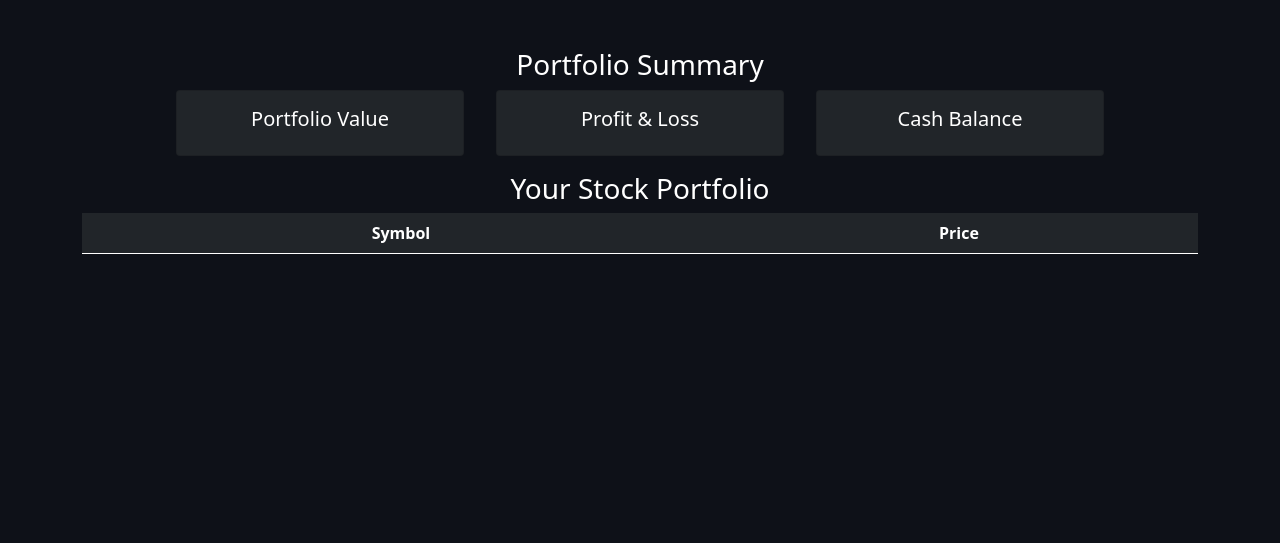
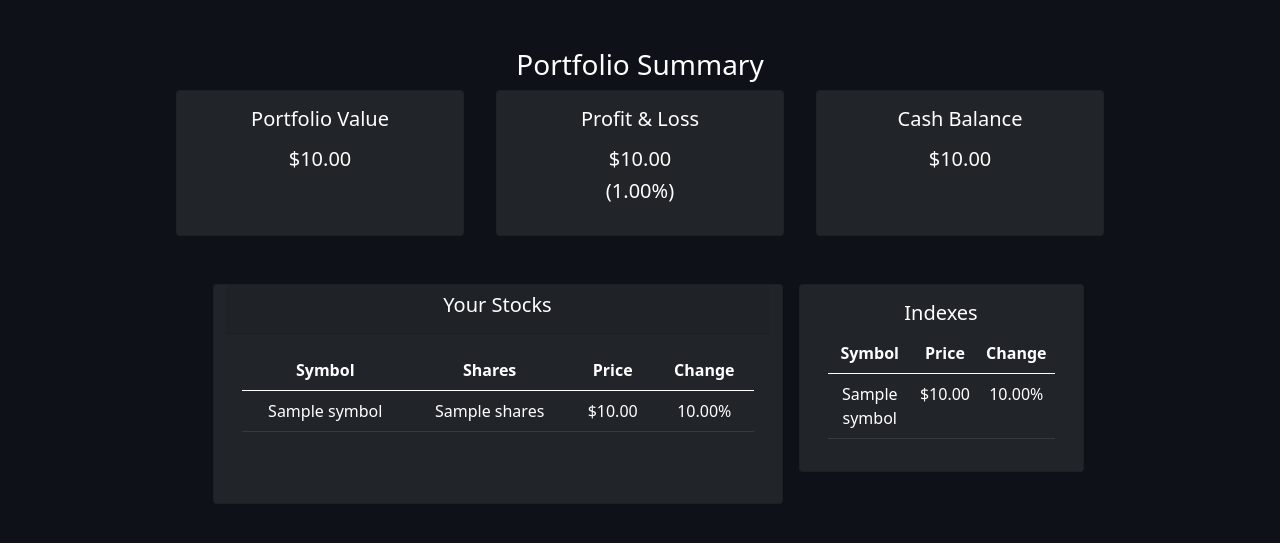
Before and after one commit to rmcharg/Trading-Platform-Sim, a Flask app: template flaskr/templates/index.html in a window 1280 px wide. Shown: the part 74-617 px from the top of the page. Run offline with Flask 3, Linux system fonts and the light colour scheme; the template is opened without the code that fills it: most values are stand-ins (such as "Sample title", 1, 10 or a date in 2020); lists and menus that the app fills with data are empty.

Commit message:
Implemented Sell functionality in the app. Altered the dashboard to now display some key market indexes. Implemented the profit/loss display in the dashboard.

```diff
--- a/flaskr/helpers.py
+++ b/flaskr/helpers.py
@@ -1,4 +1,4 @@
-from flask import redirect, session
+from flask import redirect, session, flash
 from functools import wraps
 import yfinance as yf
 import sqlite3
@@ -8,7 +8,6 @@
 
 # Decorator for routes so that is login is required
 def login_required(orig_func):
-
     # use wraps so that the decorated function still has the route name
     @wraps(orig_func)
     def decorated_function(*args, **kwargs):
@@ -28,6 +27,7 @@
         returns:
             - the current cash balance of the users account
         """
+        # connect to database query for user cash with the id provided
         conn = sqlite3.connect(DATABASE_NAME)
         conn.row_factory = sqlite3.Row
         cur = conn.cursor()
@@ -79,12 +79,15 @@
     """
     try:
         ticker = yf.Ticker(symbol)
+        stock_data = ticker.history(period="1d", interval="1m")
+        current_price = stock_data.iloc[-1].Close
+        open_price = stock_data.iloc[0].Open
+        yesterday_close = ticker.history(period="5d", interval="1d").iloc[-2].Close
+        change = ((current_price - yesterday_close) / yesterday_close) * 100
+        return {"symbol": symbol, "current_price": current_price, "open_price": open_price, "change": change}
+
     except:
-        return None
-
-    stock_data = ticker.history(period="1d", interval="1m")
-    current_price = stock_data.iloc[-1].Close
-    return {"price": current_price, "symbol": symbol}
+         return None
 
 
 def get_user_portfolio(id):
@@ -104,24 +107,29 @@
     conn.row_factory = sqlite3.Row
     cur = conn.cursor()
     rows = cur.execute(
-        "SELECT symbol, shares, total_value FROM holdings WHERE user_id = ?",
+        "SELECT symbol, shares FROM holdings WHERE user_id = ?",
         (id,)).fetchall()
 
     stocks = []
+    invested_value = 0
     for row in rows:
-        stock = {}
+        stock = get_stock(row['symbol'])
 
         # Add number of shares of the stock and the value of the shares
         stock['symbol'] = row['symbol']
         stock['shares'] = row['shares']
-        stock['total'] = row['total_value']
-        stock['price'] = 10
+        stock['total'] = stock['shares'] * stock['current_price']
         stocks.append(stock)
+        invested_value += stock['total']
 
-    portfolio_value = 0
     cash = get_user_cash(id)
+    portfolio_value = cash + invested_value
+    profit = portfolio_value - 10000
+    percentage_change = ( profit /10000 ) * 100
 
-    return {'stocks': stocks, 'cash': cash, 'value': portfolio_value}
+    return {'stocks': stocks, 'cash': cash, 'invested_value': invested_value
+            , 'portfolio_value': portfolio_value, 'profit': profit,
+            'percentage_change': percentage_change}
 
 
 def add_transaction(id, symbol, shares, value, time, transaction_type):
@@ -141,9 +149,12 @@
         conn.row_factory = sqlite3.Row
         cur = conn.cursor()
 
+        if transaction_type.upper() == "SELL":
+             shares = -1 * shares
+
         cur.execute(
             "INSERT INTO transactions (user_id, symbol, shares, value, datetime, type) VALUES (?, ?, ?, ?, ?, ?)",
-            (id, symbol.upper(), shares, value, time, transaction_type))
+            (id, symbol.upper(), shares, value, time, transaction_type.upper()))
 
         conn.commit()
 
@@ -161,7 +172,7 @@
     conn.row_factory = sqlite3.Row
     cur = conn.cursor()
     transactions =cur.execute(
-         "SELECT symbol, shares, value, datetime FROM transactions WHERE user_id = ?",
+         "SELECT symbol, shares, value, datetime, type FROM transactions WHERE user_id = ?",
         (id,)).fetchall()
 
     return transactions
@@ -191,3 +202,45 @@
                     (new_shares, new_total_value, session['user_id'], symbol))
 
     conn.commit()
+
+
+def remove_user_holdings(id, symbol, shares_to_remove, price):
+    # Connect to database
+    conn = sqlite3.connect(DATABASE_NAME)
+    conn.row_factory = sqlite3.Row
+    cur = conn.cursor()
+
+    # Check to see if the user already has holdings in these shares
+    rows = cur.execute(
+         "SELECT shares, total_value FROM holdings WHERE user_id = ? AND symbol = ?",
+         (id, symbol)).fetchall()
+
+    current_shares = rows[0]['shares']
+    new_shares = current_shares - shares_to_remove
+
+
+    if new_shares  < 0:
+        # if user has sold too many shares throw an error
+        flash('You have sold too many shares')
+        return False
+    elif new_shares == 0:
+        # if user has sold all shares of particular stock delete from table
+        cur.execute("DELETE FROM holdings WHERE user_id = ? AND symbol = ?",
+                    (session['user_id'], symbol))
+    else:
+        # insert new values for the users position for this stock
+        new_total_value = price * new_shares
+        cur.execute("UPDATE holdings SET shares = ?, total_value = ? WHERE user_id = ? AND symbol = ?",
+                    (new_shares, new_total_value, session['user_id'], symbol))
+
+    conn.commit()
+
+
+def get_indexes():
+    index_symbols = ['^GSPC', '^IXIC', '^DJI','^FTSE']
+    indexes = []
+    for symbol in index_symbols:
+         index = get_stock(symbol)
+         indexes.append(index)
+
+    return indexes
--- a/flaskr/templates/index.html
+++ b/flaskr/templates/index.html
@@ -4,43 +4,99 @@
     <h3> Portfolio Summary </h3>
     <div class="container">
         <div class="row justify-content-md-center">
-            <div class="card bg-dark mb-3 mx-3" style="max-width: 18rem;">
+            <div class="card bg-dark mb-5 mx-3" style="max-width: 18rem;">
                 <div class="card-body">
                     <h5 class="card-title">Portfolio Value</h5>
-                  <p class="card-text" id="porfolio-value"></p>
+                <p class="card-text" id="porfolio-value">
+                  <h5> {{ "$%.2f" | format(portfolio['portfolio_value']) }} </h5>
+                </p>
                 </div>
               </div>
 
-              <div class="card bg-dark mb-3 mx-3" style="max-width: 18rem;">
+              <div class="card bg-dark mb-5 mx-3" style="max-width: 18rem;">
                 <div class="card-body">
                   <h5 class="card-title"> Profit & Loss</h5>
-                  <p class="card-text" id="profit-loss"> </p>
+                  <p class="card-text" id="profit-loss">
+                    <h5> {{ "$%.2f" | format(portfolio['profit'])  }}</h5>
+                    <h5> ({{ "%.2f%%" | format(portfolio['percentage_change']) }})</h5>
+                  </p>
                 </div>
               </div>
 
-              <div class="card bg-dark mb-3 mx-3" style="max-width: 18rem;">
+              <div class="card bg-dark mb-5 mx-3" style="max-width: 18rem;">
                 <div class="card-body">
                   <h5 class="card-title"> Cash Balance </h5>
-                  <p class="card-text" id="cash-balance"></p>
+                  <p class="card-text" id="cash-balance">
+                    <h5> {{ "$%.2f" | format(portfolio['cash']) }} </h5>
+                  </p>
                 </div>
               </div>
         </div>
         </div>
       </div>
 
-    <h3> Your Stock Portfolio </h3>
       <div class="container">
+        <div class="row justify-content-md-center">
+          <div class="card text-white bg-dark mb-3 w-50 mx-3">
+            <div class="card-header">
+              <h5> Your Stocks </h5>
+            </div>
+            <div class="card-body">
               <table class="table table-dark" id="tableId">
                 <thead>
 
                     <th scope = "col"> Symbol </th>
+                    <th scope = "col"> Shares </th>
                     <th scope = "col"> Price </th>
+                    <th scope = "col"> Change </th>
                 </thead>
-            <tbody id="bodyId"></tbody>
+                <tbody id="bodyId">
+                  {% if portfolio %}
+                  {% for stock in portfolio['stocks'] %}
+                  <tr>
+                      <td class="text-center">{{ stock['symbol'] }}</td>
+                      <td class="text-center"> {{ stock['shares'] }}</td>
+                      <td class="text-center"> {{ "$%.2f" | format(stock['current_price'])  }}</td>
+                      <td class="text-center"> {{ "%.2f%%" | format(stock['change'])  }}</td>
+                  </tr>
+                  {% endfor %}
+                  {% endif %}
+                </tbody>
             </table>
             </div>
+          </div>
+
+          <div class="card bg-dark mb-5 w-25">
+            <div class="card-body">
+              <h5 class="card-title"> Indexes </h5>
+              <table class="table table-dark" id="indexTableId">
+                <thead>
+
+                    <th scope = "col"> Symbol </th>
+                    <th scope = "col"> Price </th>
+                    <th scope = "col"> Change </th>
+                </thead>
+                <tbody id="indexBodyId">
+                  {% if indexes  %}
+                  {% for index in indexes %}
+                  <tr>
+                      <td class="text-center">{{ index['symbol'] }}</td>
+                      <td class="text-center" id="{{index['symbol']}}-price"> {{ "$%.2f" | format(index['current_price'])  }}</td>
+                      <td class="text-center"> {{ "%.2f%%" | format(index['change'])  }}</td>
+                  </tr>
+                  {% endfor %}
+                  {% endif %}
+                </tbody>
+            </table>
+            </div>
+          </div>
+        </div>
+      </div>
+
 
 <script type="text/javascript">
+
+  /*
     async function GetUpdates() {
         let response = await fetch('/get_dashboard_data');
         let data = await response.json();
@@ -61,5 +117,6 @@
         setInterval(fn, t);
     }
     setIntervalAndExecute(GetUpdates, 300000);
+    */
 </script>
 {% endblock %}
--- a/flaskr/templates/sell.html
+++ b/flaskr/templates/sell.html
@@ -1,7 +1,7 @@
 {% extends "layout.html" %}
 
 {% block main %}
-<form method="post" action="/buy">
+<form method="post" action="/sell">
     <h3> Sell Stock</h3>
     <div class="form-group mb-3">
         <input type="text" class="form-control mx-auto w-auto" name="symbol" placeholder="Enter Symbol" required>
--- a/flaskr/templates/transactions.html
+++ b/flaskr/templates/transactions.html
@@ -5,6 +5,7 @@
     <thead>
         <tr>
             <th class="text-start">Symbol</th>
+            <th class="text-start">Buy/Sell</th>
             <th class="text-end">Shares</th>
             <th class="text-end">Price</th>
             <th class="text-end">Transacted</th>
@@ -14,6 +15,7 @@
     {% for transaction in transactions %}
     <tr>
         <td class="text-start">{{ transaction['symbol'] }}</td>
+        <td class="text-start">{{ transaction['type'] }}</td>
         <td class="text-end"> {{ transaction['shares'] }}</td>
         <td class="text-end"> {{ transaction['value'] }}</td>
         <td class="text-end"> {{ transaction['datetime'] }}</td>
```
Also changed, not shown: flaskr/templates/portfolio.html (+14 -6 lines), flaskr/views.py (+66 -16 lines), flaskr/static/script.js (added), flaskr/static/styles.css (line endings or trailing spaces), flaskr/trade.db, 2 other files. Lines whose indentation alone changed are shown as unchanged.
